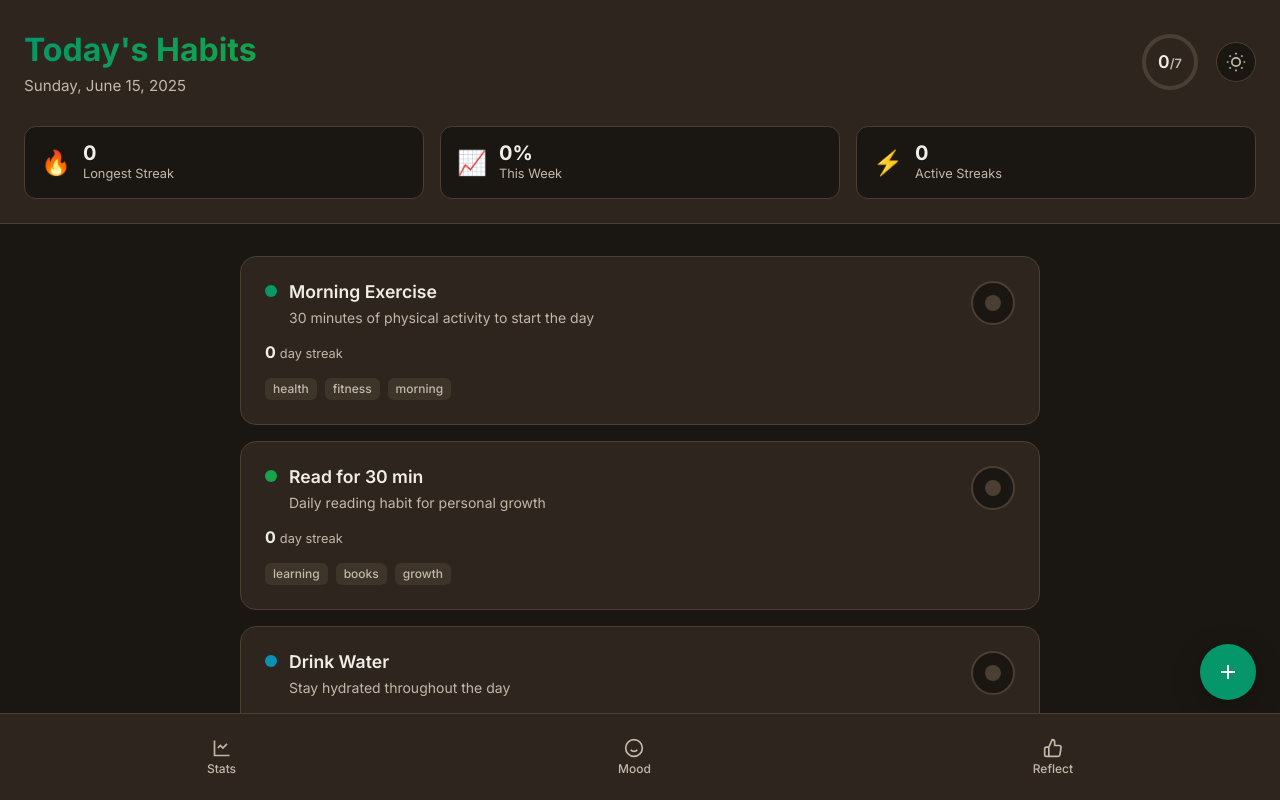
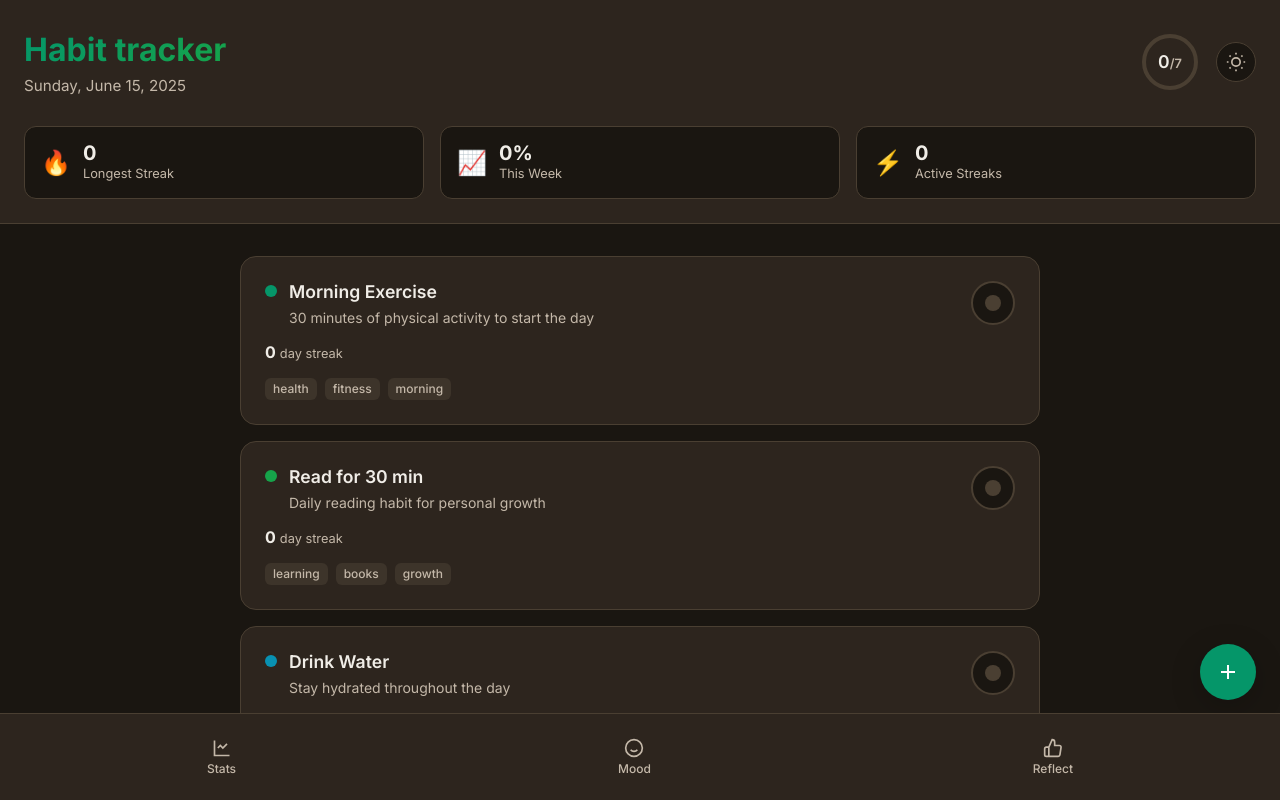
Before and after one commit to Kevin-Hahn/habit-tracker, an Angular app: page / in a window 1280 px wide. Shown: the top 800 px of the page. Built offline with nearby package versions, Linux system fonts and the light colour scheme.

Commit message:
chore: icon and title change

```diff
--- a/src/app/components/habit-dashboard/habit-dashboard.component.html
+++ b/src/app/components/habit-dashboard/habit-dashboard.component.html
@@ -3,7 +3,7 @@
   <header class="dashboard-header">
     <div class="header-content">
       <div class="header-left">
-        <h1 class="dashboard-title">Today's Habits</h1>
+        <h1 class="dashboard-title">Habit tracker</h1>
         <p class="dashboard-subtitle">{{ todayDate | date: "fullDate" }}</p>
       </div>
       <div class="header-right">
--- a/src/app/constants/habit.constants.ts
+++ b/src/app/constants/habit.constants.ts
@@ -49,8 +49,8 @@ export const MOOD_OPTIONS = [
 ] as const;
 
 export const ENERGY_LEVELS = [
-  { value: 1, icon: "🔋", label: "Drained" },
-  { value: 2, icon: "🔋", label: "Low" },
+  { value: 1, icon: "🪫", label: "Drained" },
+  { value: 2, icon: "🪫", label: "Low" },
   { value: 3, icon: "🔋", label: "Moderate" },
   { value: 4, icon: "⚡", label: "High" },
   { value: 5, icon: "⚡", label: "Energized" },
```
